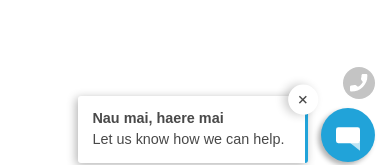
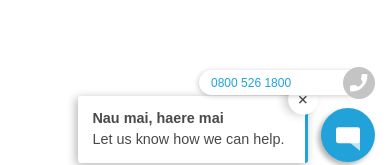
Before and after one commit to restieauxbro/competenz-chatbot, a React (Create React App) app: page / in a window 390 px wide. Shown: the part 667-832 px from the top of the page. Built offline with nearby package versions, Linux system fonts and the light colour scheme.

Commit message:
longer phone call out

```diff
--- a/src/components/phone.jsx
+++ b/src/components/phone.jsx
@@ -2,7 +2,7 @@ import React, { useEffect, useState } from "react";
 import { motion, AnimatePresence } from "framer-motion";
 
 const Phone = () => {
-  const [phoneOpen, setPhoneOpen] = useState(false);
+  const [phoneOpen, setPhoneOpen] = useState(true);
   const [officeOpen, setOfficeOpen] = useState(false);
 
   var currentTimeDate = new Date();
--- a/src/styles/typeform.scss
+++ b/src/styles/typeform.scss
@@ -187,7 +187,7 @@ iframe {
     padding: 0.3em 2em 0.3em 1em;
     background-color: white;
     box-shadow: -1px 1px 5px rgba(0, 0, 0, 0.2);
-    width: 90px;
+    width: 130px;
     border-radius: 5em;
   }
 }
```
